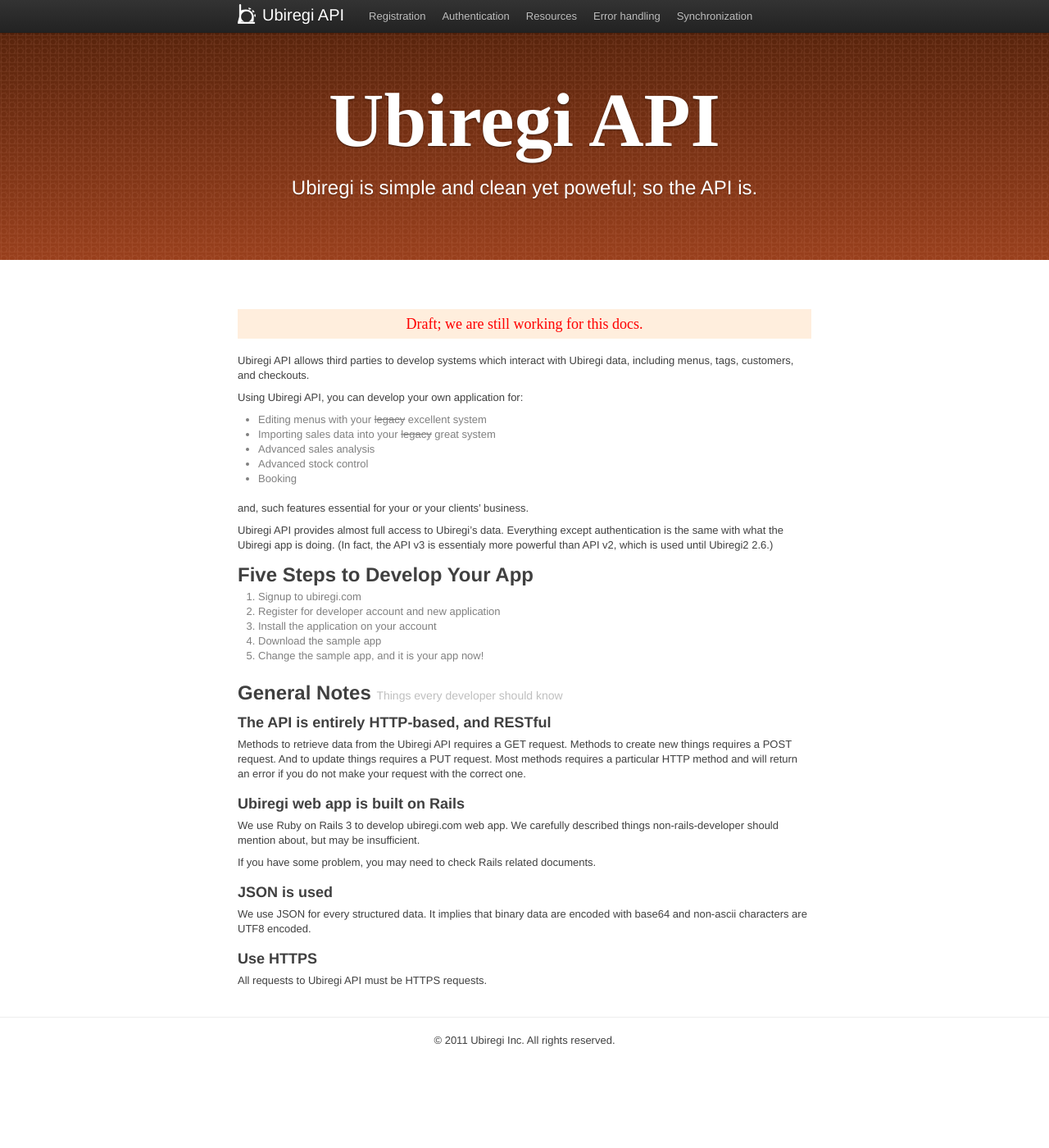
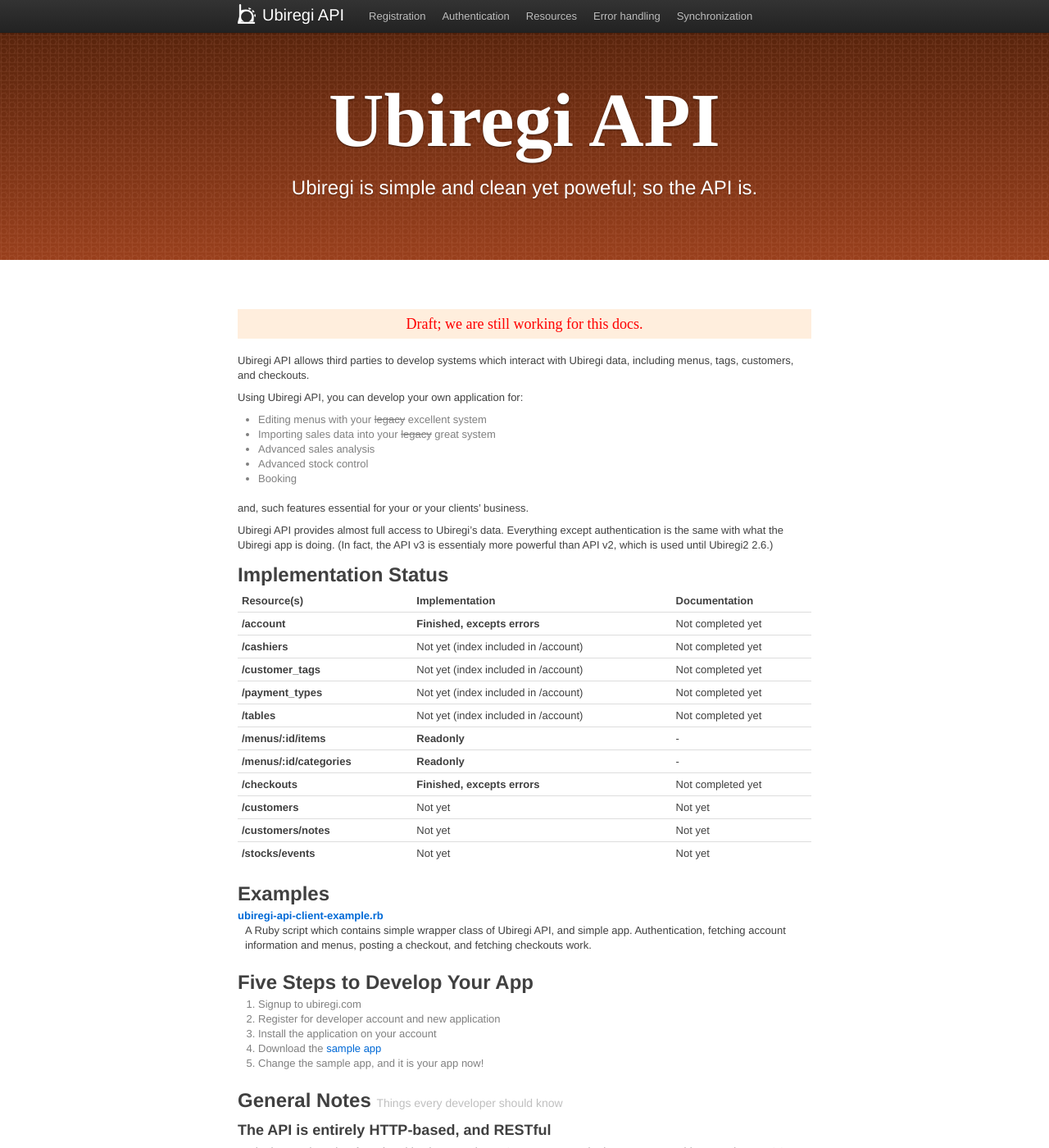
Before and after one commit to soutaro/ubiregi-api, a Jekyll site: the page built from index.md, in a window 1280 px wide and 1400 px high. Shown: the whole window at 82% size. Built offline with Jekyll 4.4.1, drawn with Linux system fonts in a browser that asks for light colours.

Commit message:
アプリ登録、インストール、実装状況について説明

```diff
--- a/index.md
+++ b/index.md
@@ -22,12 +22,85 @@
 (In fact, the API v3 is essentialy more powerful than API v2, which is
 used until Ubiregi2 2.6.)
 
+## Implementation Status
+
+<table class="condensed-table">
+<thead>
+<tr>
+<th>Resource(s)</th>
+<th>Implementation</th>
+<th>Documentation</th>
+</tr>
+</thead>
+<tr>
+<th>/account</th>
+<td><b>Finished, excepts errors</b></td>
+<td>Not completed yet</td>
+</tr>
+<tr>
+<th>/cashiers</th>
+<td>Not yet (index included in /account)</td>
+<td>Not completed yet</td>
+</tr>
+<tr>
+<th>/customer_tags</th>
+<td>Not yet (index included in /account)</td>
+<td>Not completed yet</td>
+</tr>
+<tr>
+<th>/payment_types</th>
+<td>Not yet (index included in /account)</td>
+<td>Not completed yet</td>
+</tr>
+<tr>
+<th>/tables</th>
+<td>Not yet (index included in /account)</td>
+<td>Not completed yet</td>
+</tr>
+<tr>
+<th>/menus/:id/items</th>
+<td><b>Readonly</b></td>
+<td>-</td>
+</tr>
+<tr>
+<th>/menus/:id/categories</th>
+<td><b>Readonly</b></td>
+<td>-</td>
+</tr>
+<tr>
+<th>/checkouts</th>
+<td><b>Finished, excepts errors</b></td>
+<td>Not completed yet</td>
+</tr>
+<tr>
+<th>/customers</th>
+<td>Not yet</td>
+<td>Not yet</td>
+</tr>
+<tr>
+<th>/customers/notes</th>
+<td>Not yet</td>
+<td>Not yet</td>
+</tr>
+<tr>
+<th>/stocks/events</th>
+<td>Not yet</td>
+<td>Not yet</td>
+</tr>
+</table>
+
+## Examples
+
+[ubiregi-api-client-example.rb](ubiregi-api-client-example.rb)
+: A Ruby script which contains simple wrapper class of Ubiregi API, and simple app.
+Authentication, fetching account information and menus, posting a checkout, and fetching checkouts work.
+
 ## Five Steps to Develop Your App
 
 1. Signup to ubiregi.com
 2. Register for developer account and new application
 3. Install the application on your account
-4. Download the sample app
+4. Download the [sample app](ubiregi-api-client-example.rb)
 5. Change the sample app, and it is your app now!
 
 ## General Notes <small>Things every developer should know</small>
```
Also changed, not shown: authentication.md (+12 -3 lines), registration.md (+17 -12 lines), images/app_installation.png (added), images/app_registration.png (added).
